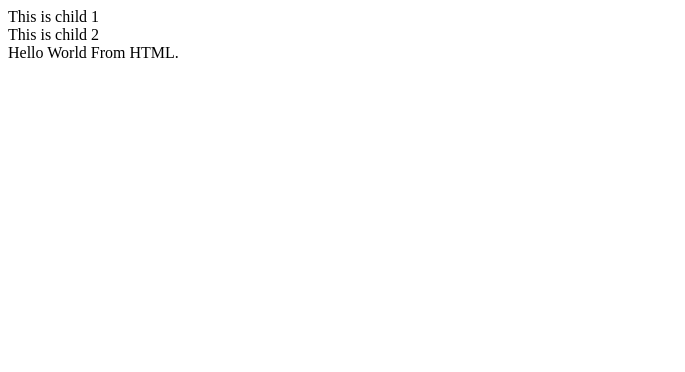
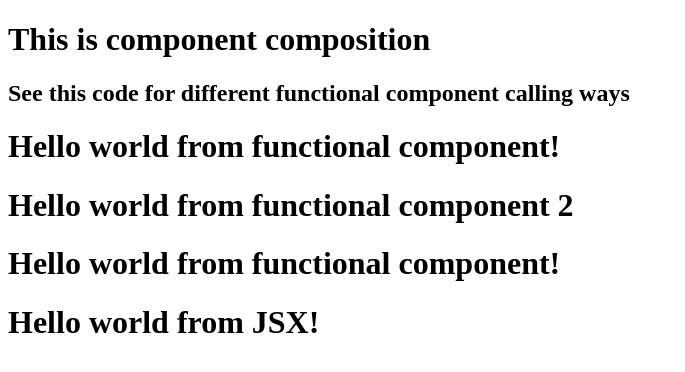
Before and after one commit to gunjanai/namaste-react, a React app: page / in a window 1280 px wide. Shown: the whole page, without its empty margins (0-685 px from the left). Built offline with nearby package versions, Linux system fonts and the light colour scheme.

Commit message:
functional components fundamentals from Episode 3

```diff
--- a/App.js
+++ b/App.js
@@ -1,13 +1,31 @@
 import React from "react";
 import ReactDOM from "react-dom"
 
-const heading = React.createElement("h1", {id: "heading"}, "Hello world from react!");
+const reactElement = (
+    <h1>
+        Hello world from JSX!
+    </h1>
+)
 
-const nestedHeading = React.createElement("div", {id: "parent"}, [
-    React.createElement("div", {id: "child1"}, "This is child 1"),
-    React.createElement("div", {id: "child2"}, "This is child 2")
-])
+const FunctionalComponent = () => (<h1>Hello world from functional component!</h1>)
 
-const root = ReactDOM.createRoot(document.getElementById("root"));
+const FunctionalComponent2 = () => {
+    return <h1>Hello world from functional component 2</h1>
+}
 
-root.render(nestedHeading)
+const ComponentComposition = () => {
+    return (
+        <>
+            <h1>This is component composition</h1>
+            <h2>See this code for different functional component calling ways</h2>
+            <FunctionalComponent />
+            <FunctionalComponent2></FunctionalComponent2>
+            {FunctionalComponent()}
+            {reactElement}
+        </>
+    )
+}
+
+const root = ReactDOM.createRoot(document.getElementById("root"))
+
+root.render(<ComponentComposition />)
--- a/index.html
+++ b/index.html
@@ -8,7 +8,6 @@
   </head>
   <body>
     <div id="root"></div>
-    Hello World From HTML.
 
     <script>
     //   const heading = document.createElement("h1");
```
Also changed, not shown: dist/index.html, 3 other files.
